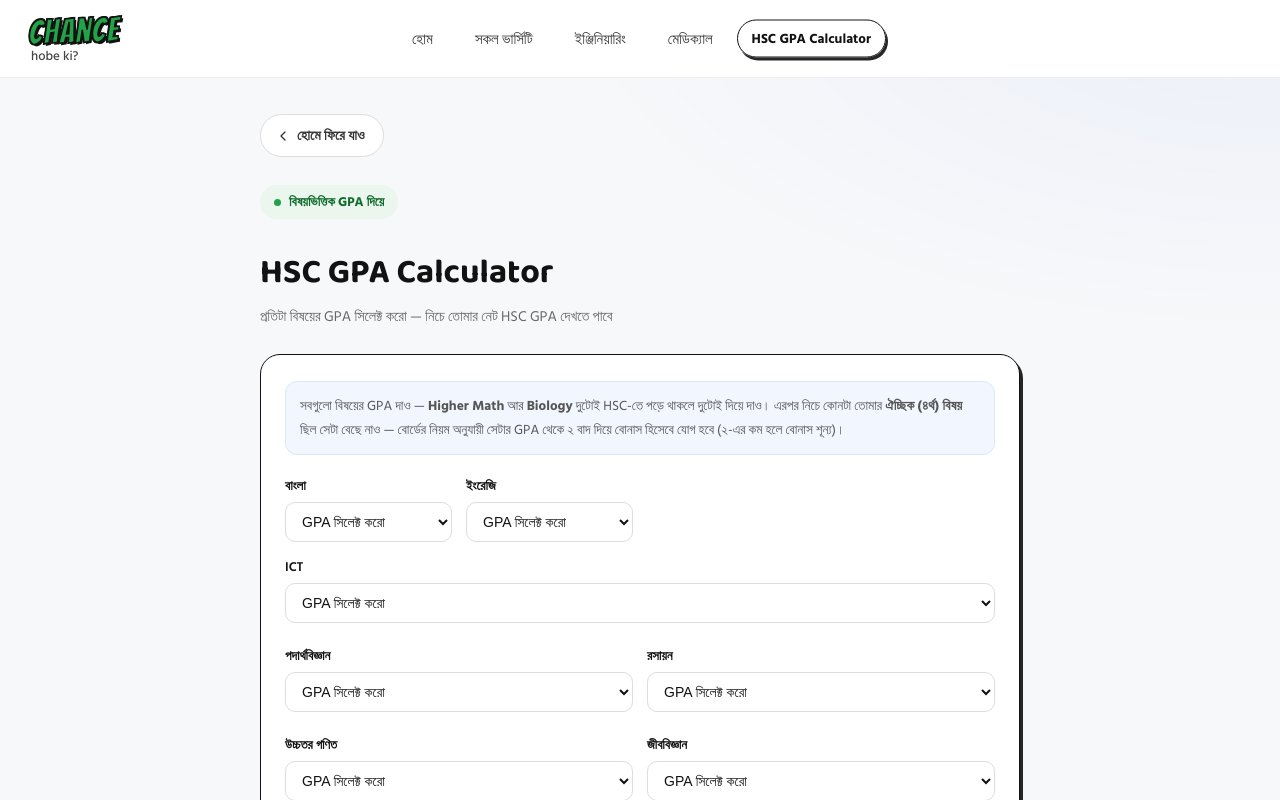
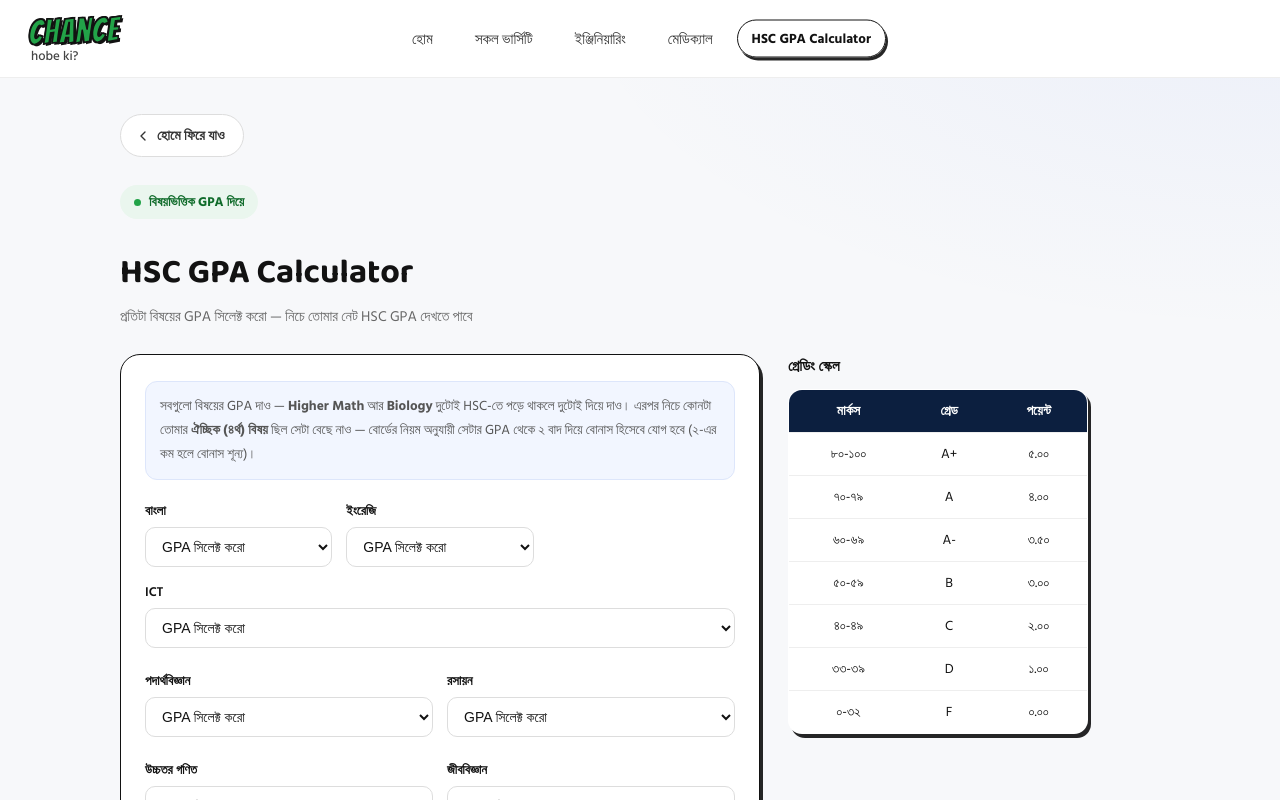
Before and after one commit to nishat-jihad/Admission-info, a Next.js app in the folder chance-hobe-ki/: page /hsc-gpa-calculator in a window 1280 px wide. Shown: the top 800 px of the page. Built offline with nearby package versions, Linux system fonts and the light colour scheme.

Commit message:
Refactor GPA options and grading scale structure

```diff
--- a/chance-hobe-ki/src/app/hsc-gpa-calculator/page.js
+++ b/chance-hobe-ki/src/app/hsc-gpa-calculator/page.js
@@ -5,7 +5,47 @@ import { useState } from "react";
 import Navbar from "@/components/Navbar";
 import Footer from "@/components/Footer";
 
-const GPA_OPTIONS = ["5.00", "4.00", "3.50", "3.00", "2.00", "1.00"];
+const GPA_OPTIONS = [
+  { value: "5.00", grade: "A+" },
+  { value: "4.00", grade: "A" },
+  { value: "3.50", grade: "A-" },
+  { value: "3.00", grade: "B" },
+  { value: "2.00", grade: "C" },
+  { value: "1.00", grade: "D" },
+];
+
+const GRADING_SCALE = [
+  { marks: "৮০-১০০", grade: "A+", points: "৫.০০" },
+  { marks: "৭০-৭৯", grade: "A", points: "৪.০০" },
+  { marks: "৬০-৬৯", grade: "A-", points: "৩.৫০" },
+  { marks: "৫০-৫৯", grade: "B", points: "৩.০০" },
+  { marks: "৪০-৪৯", grade: "C", points: "২.০০" },
+  { marks: "৩৩-৩৯", grade: "D", points: "১.০০" },
+  { marks: "০-৩২", grade: "F", points: "০.০০" },
+];
+
+function GradingScaleTable() {
+  return (
+    <table className="grading-table">
+      <thead>
+        <tr>
+          <th>মার্কস</th>
+          <th>গ্রেড</th>
+          <th>পয়েন্ট</th>
+        </tr>
+      </thead>
+      <tbody>
+        {GRADING_SCALE.map((row) => (
+          <tr key={row.grade}>
+            <td>{row.marks}</td>
+            <td>{row.grade}</td>
+            <td>{row.points}</td>
+          </tr>
+        ))}
+      </tbody>
+    </table>
+  );
+}
 
 function GpaSelect({ id, label, value, onChange, fullWidth }) {
   return (
@@ -15,9 +55,9 @@ function GpaSelect({ id, label, value, onChange, fullWidth }) {
         <option value="" disabled>
           GPA সিলেক্ট করো
         </option>
-        {GPA_OPTIONS.map((v) => (
-          <option key={v} value={v}>
-            {v}
+        {GPA_OPTIONS.map((opt) => (
+          <option key={opt.value} value={opt.value}>
+            {opt.value} ({opt.grade})
           </option>
         ))}
       </select>
@@ -56,7 +96,7 @@ export default function HscGpaCalculatorPage() {
     <>
       <Navbar />
       <section className="general-page open">
-        <div className="general-page-inner">
+        <div className="general-page-inner hsc-page-inner">
           <Link className="general-back-btn" href="/">
             <svg viewBox="0 0 24 24" fill="none" stroke="currentColor" strokeWidth="2">
               <path d="M15 18l-6-6 6-6" strokeLinecap="round" strokeLinejoin="round" />
@@ -72,7 +112,8 @@ export default function HscGpaCalculatorPage() {
             </p>
           </div>
 
-          <div className="general-card">
+          <div className="hsc-layout">
+            <div className="general-card hsc-main-card">
               <div className="general-intro">
                 সবগুলো বিষয়ের GPA দাও — <b>Higher Math</b> আর <b>Biology</b> দুটোই HSC-তে
                 পড়ে থাকলে দুটোই দিয়ে দাও। এরপর নিচে কোনটা তোমার <b>ঐচ্ছিক (৪র্থ) বিষয়</b>{" "}
@@ -132,7 +173,18 @@ export default function HscGpaCalculatorPage() {
                 GPA বের করো
               </button>
 
+              <div className="hsc-grading-mobile">
+                <div className="grading-panel-title">গ্রেডিং স্কেল</div>
+                <GradingScaleTable />
+              </div>
+
               {result && <div className={`result-box ${result.type}`}>{result.msg}</div>}
+            </div>
+
+            <aside className="hsc-grading-panel">
+              <div className="grading-panel-title">গ্রেডিং স্কেল</div>
+              <GradingScaleTable />
+            </aside>
           </div>
         </div>
       </section>
```
Lines whose indentation alone changed are shown as unchanged.
